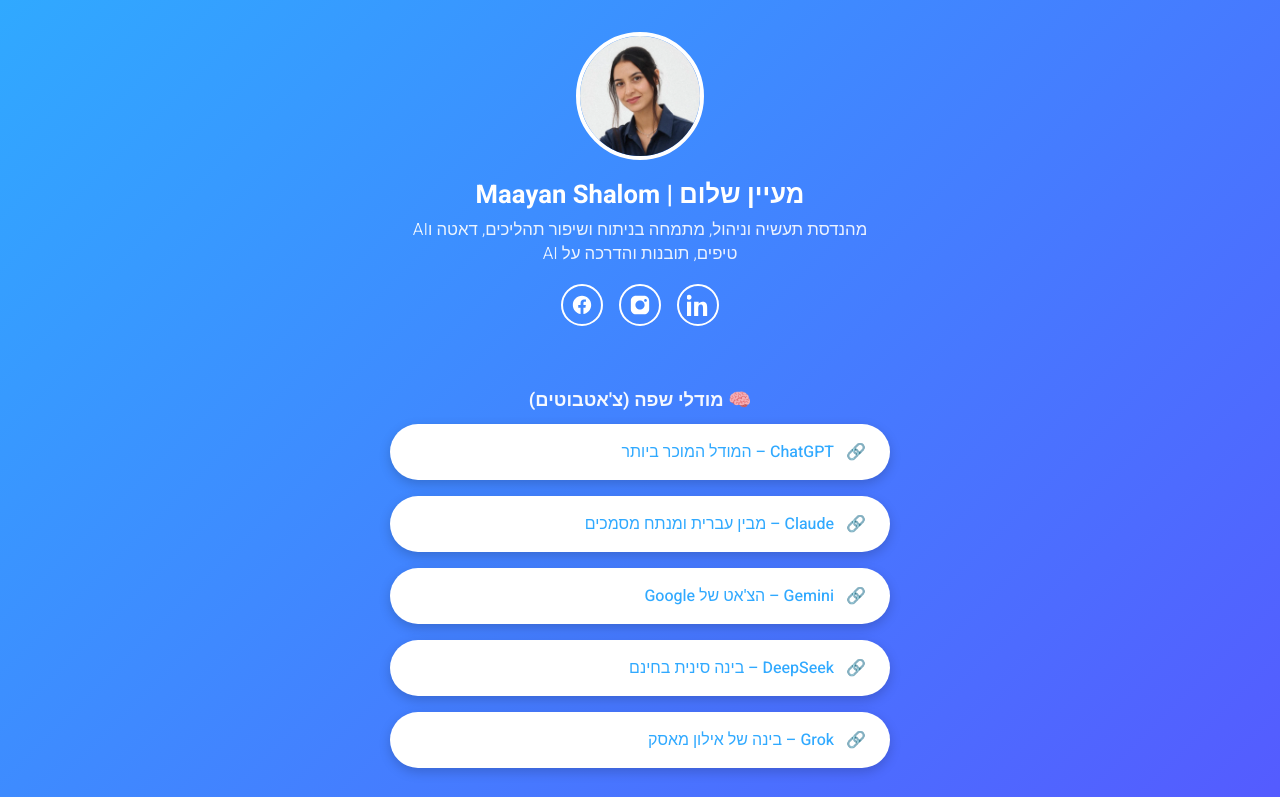
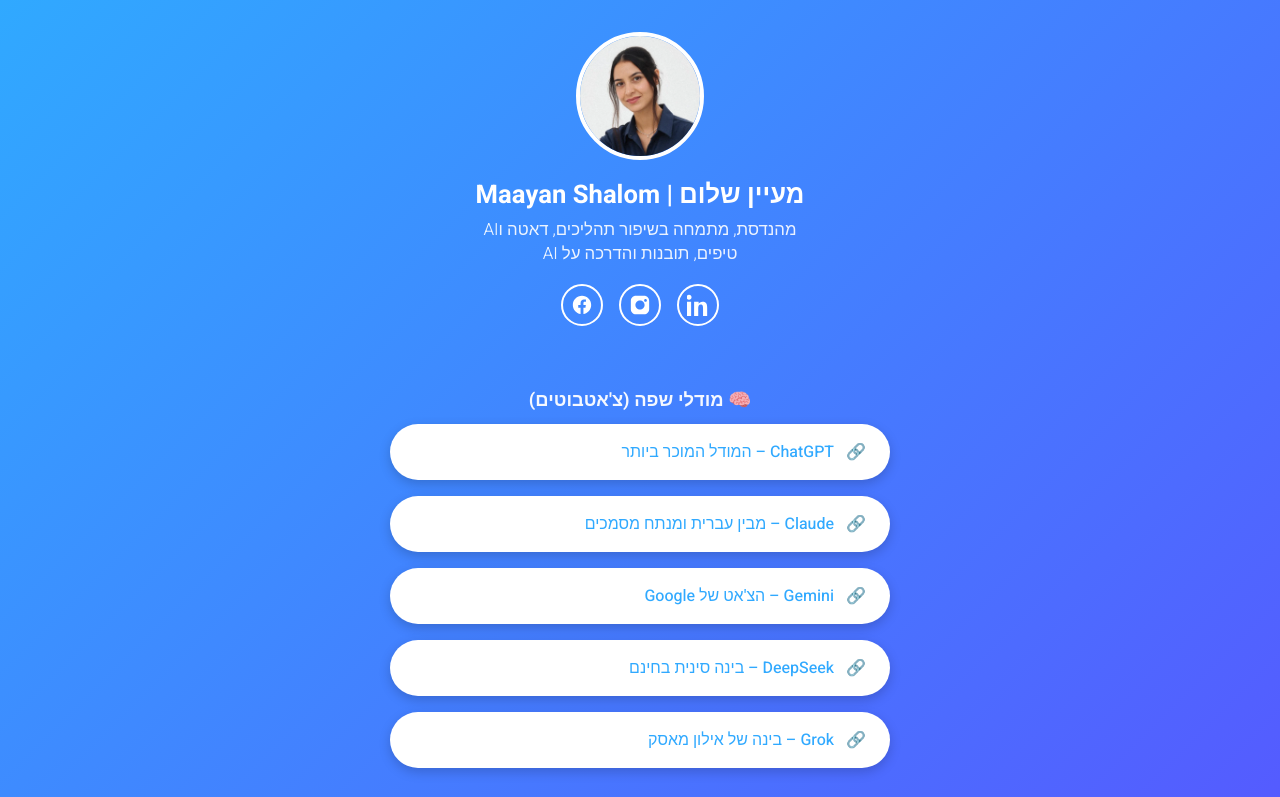
Before and after one commit to maayan012/Landing-Page-Maayan, a plain HTML site: page index.html in a window 1280 px wide. Shown: the top 797 px of the page. Drawn offline with Linux system fonts and the light colour scheme.

Commit message:
Update index.html

```diff
--- a/index.html
+++ b/index.html
@@ -43,7 +43,7 @@
  <img src="profile_512.webp" alt="Maayan Shalom" class="profile-img" loading="lazy" width="128" height="128">
 
   <h1>מעיין שלום | Maayan Shalom</h1>
-<h2>מהנדסת תעשיה וניהול, מתמחה בניתוח ושיפור תהליכים, דאטה וAI <br>
+<h2>מהנדסת, מתמחה בשיפור תהליכים, דאטה וAI <br>
 טיפים, תובנות והדרכה על AI
 </h2>
 
```
